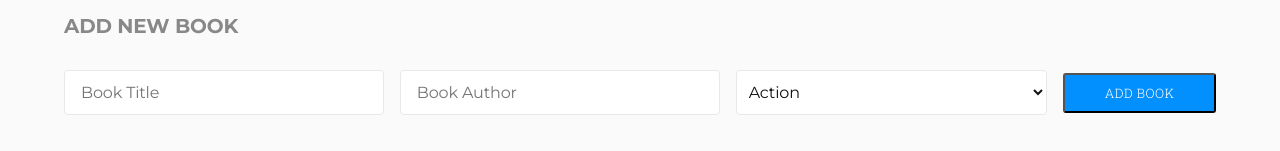
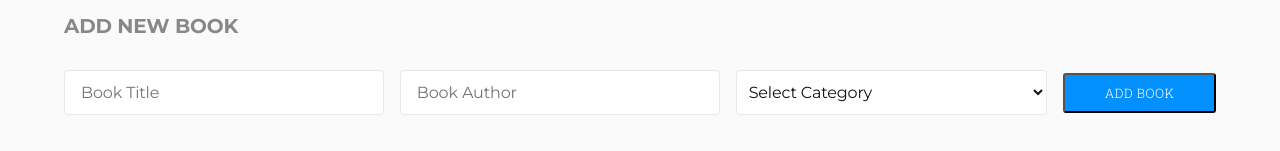
Before and after one commit to mavericksbalitaan/bookstore, a React (Create React App) app: page / in a window 1280 px wide. Shown: the part 643-794 px from the top of the page. Built offline with nearby package versions, Linux system fonts and the light colour scheme.

Commit message:
Add functionality for Add new button click

```diff
--- a/src/components/Form.js
+++ b/src/components/Form.js
@@ -1,18 +1,35 @@
-import React from 'react';
+import React, { useState } from 'react';
+import { useDispatch } from 'react-redux';
+import { addBook } from '../redux/books/books';
 import '../scss/Form.scss';
 
-function AddBook() {
+function Form() {
+  const [bookTitle, setBookTitle] = useState('');
+  const [bookAuthor, setBookAuthor] = useState('');
+  const [bookCategory, setBookCategory] = useState('');
+
+  const dispatch = useDispatch();
+
   const handleInputTitle = (e) => {
-    console.log(e);
+    setBookTitle(e.target.value);
   };
 
   const handleInputAuthor = (e) => {
-    console.log(e);
+    setBookAuthor(e.target.value);
   };
 
-  const handleAddBook = () => {
-    alert('Book Added');
+  const handleInputCategory = (e) => {
+    setBookCategory(e.target.value);
   };
+
+  const checkValidity = () => {
+    if (!bookTitle || !bookCategory || !bookCategory) return;
+    dispatch(addBook(bookTitle, bookAuthor, bookCategory));
+    setBookTitle('');
+    setBookAuthor('');
+    setBookCategory('');
+  };
+
   return (
     <section className="addBookContainer">
       <div className="line" />
@@ -23,24 +40,37 @@ function AddBook() {
           className="inputBookTitle"
           placeholder="Book Title"
           onChange={handleInputTitle}
+          value={bookTitle}
+          required
         />
         <input
           type="text"
           className="inputBookAuthor"
           placeholder="Book Author"
           onChange={handleInputAuthor}
+          value={bookAuthor}
+          required
         />
-        <select className="selectCategory">
-          <option value="action">Action</option>
-          <option value="classic">Classic</option>
-          <option value="economy">Economy</option>
-          <option value="romance">Romance</option>
-          <option value="sciencefiction">Science Fiction</option>
+        <select
+          className="selectCategory"
+          onChange={handleInputCategory}
+          value={bookCategory}
+          required
+        >
+          <option value="">Select Category</option>
+          <option value="Action">Action</option>
+          <option value="Classic">Classic</option>
+          <option value="Economy">Economy</option>
+          <option value="Romance">Romance</option>
+          <option value="Science Fiction">Science Fiction</option>
+          <option value="Unknown">Unknown</option>
         </select>
-        <button type="button" className="addBook" onClick={handleAddBook}>ADD BOOK</button>
+        <button type="submit" className="addBook" onClick={checkValidity}>
+          ADD BOOK
+        </button>
       </form>
     </section>
   );
 }
 
-export default AddBook;
+export default Form;
--- a/src/pages/Books.js
+++ b/src/pages/Books.js
@@ -1,14 +1,14 @@
 import React from 'react';
 import { useSelector } from 'react-redux';
 import BookList from '../components/BookList';
-import AddBook from '../components/Form';
+import Form from '../components/Form';
 
 function Home() {
   const books = useSelector((state) => state.books);
   return (
     <>
       <BookList books={books} />
-      <AddBook />
+      <Form />
     </>
   );
 }
--- a/src/redux/books/books.js
+++ b/src/redux/books/books.js
@@ -41,12 +41,13 @@ const reducer = (state = initialState, action) => {
 };
 
 // Action Creators
-const addBook = () => ({
+const addBook = (bookTitle, bookAuthor, bookCategory) => ({
   type: ADDED_BOOK,
   payload: {
     item_id: uuidv4(),
-    title: 'bookTitle',
-    author: 'bookAuthor',
+    title: bookTitle,
+    author: bookAuthor,
+    category: bookCategory,
     completed: Math.floor(Math.random() * 100),
   },
 });
```
